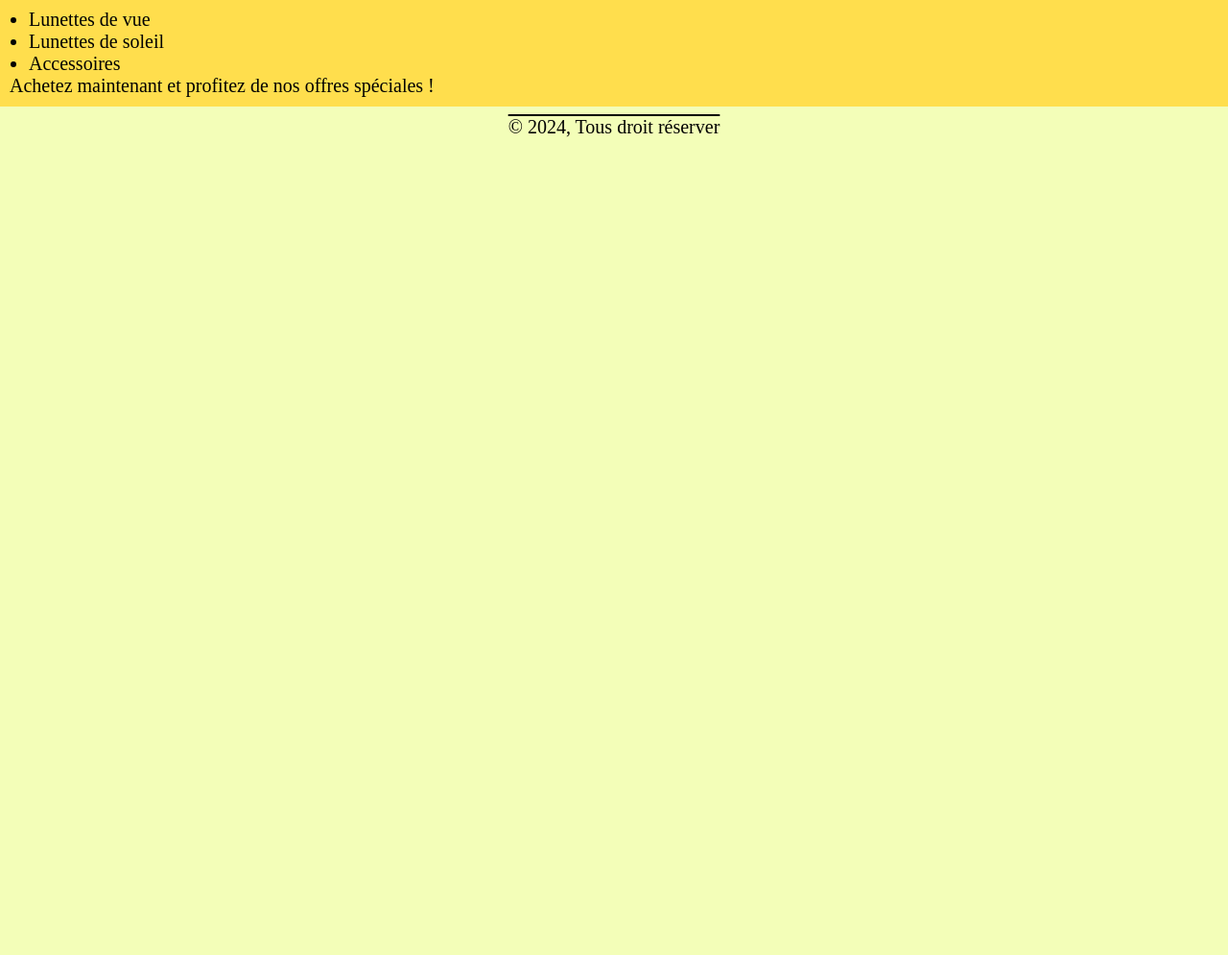
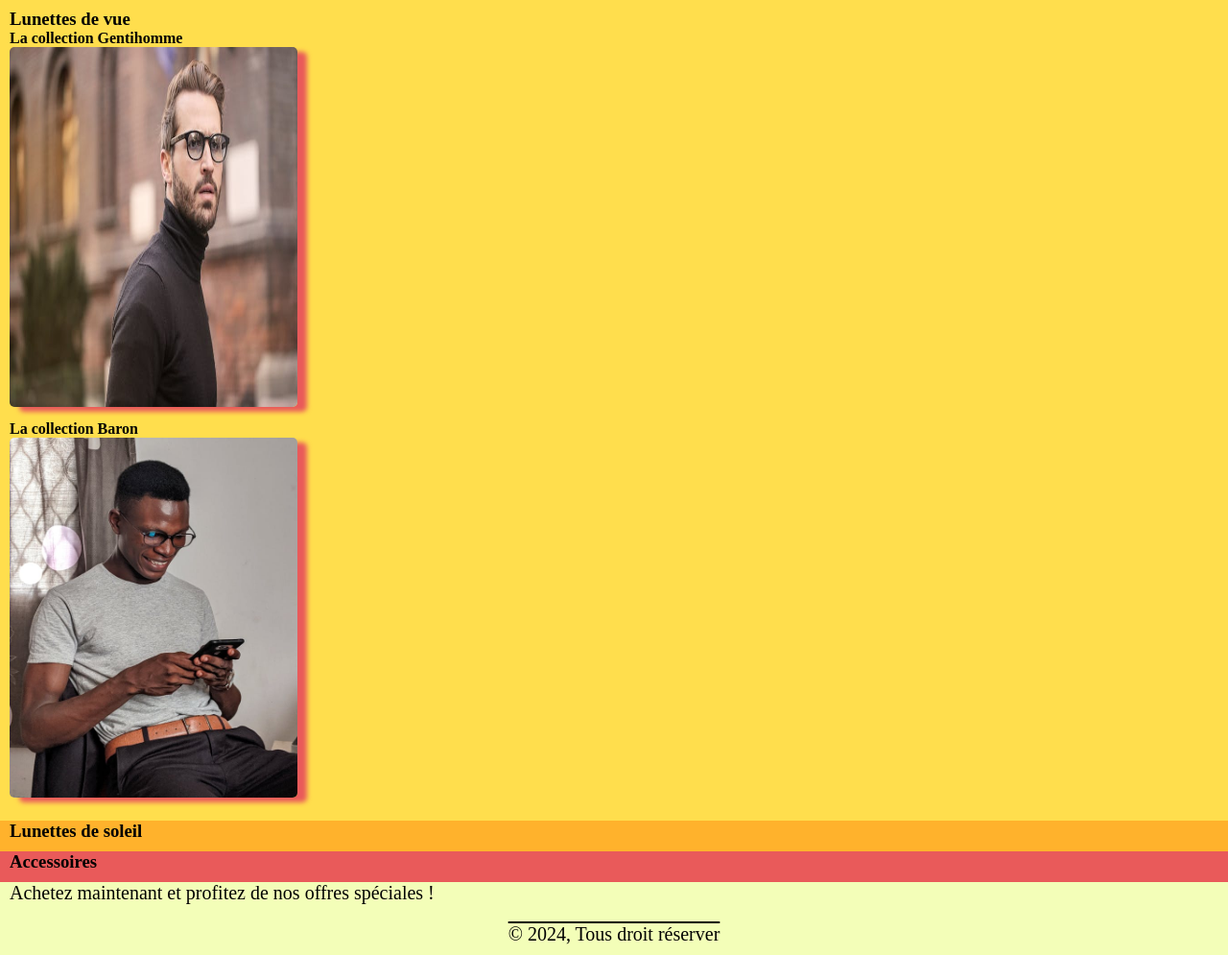
Before and after one commit to marie-josee67/Marcher_du_Gambit_Gris, a plain HTML site: page boutique.html in a window 1280 px wide. Shown: the part 208-1203 px from the top of the page at 96% size. Before the commit the page ends 800 px from the top, so only its background shows below. Drawn offline with Linux system fonts and the light colour scheme.

Commit message:
Modification du squelette de la page+ rajout photo deuxième section.

```diff
--- a/boutique.html
+++ b/boutique.html
@@ -39,11 +39,23 @@
 
         <section class="produit">
             <h2>Produits en vedette :</h2>
-            <ul>
-                <li>Lunettes de vue</li>
-                <li>Lunettes de soleil</li>
-                <li>Accessoires</li>
-            </ul>
+                <h3>Lunettes de vue</h3>
+                    <h4>La collection Gentihomme</h4>
+                        <img class="taille"  src="./img/client_1.jpg" alt="homme portant des lunettes dans la rue">
+                    <h4>La collection Baron</h4>
+                        <img src="./img/client_3.jpg" alt="homme assis sur une chaisse en intérieur qui regard son téléphone">
+        </section>
+
+        <section class="solaire">
+                <h3>Lunettes de soleil</h3>
+                <h4></h4>
+        </section>
+
+        <section class="accessoire">
+                <h3>Accessoires</h3>
+        </section>
+
+        <section class="slogan">
             <p>Achetez maintenant et profitez de nos offres spéciales !</p>
         </section>
     </main>
--- a/style.css
+++ b/style.css
@@ -123,7 +123,7 @@ footer{
     /*border: 2px dashed darkorchid;*/
 }
 
-.haut, .info, .ligne, .politique{
+.haut, .info, .ligne, .politique, .slogan{
     background: var(--color_3);
     padding: 0 0 10px 10px;
 }
@@ -147,13 +147,13 @@ footer{
     padding: 10px 0;
 }
 
-.appel, .utilisation{
+.appel, .utilisation , .solaire{
     background-color: var(--color_1);
     clear: left;
     padding: 0 0 10px 10px;
 }
 
-.protection{
+.protection, .accessoire{
     background-color: var(--color_0);
     padding: 0 0 10px 10px;
 }
```
